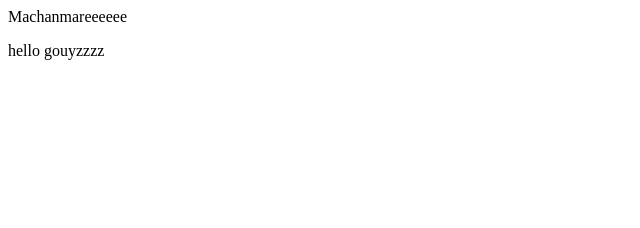
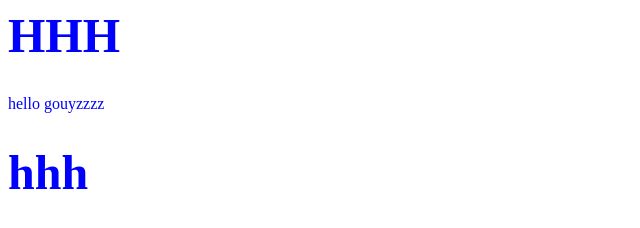
Before and after one commit to dheerajtk/HttpsRemoteRepo2, a plain HTML site: page index.html in a window 1280 px wide. Shown: the whole page, without its empty margins (0-640 px from the left). Drawn offline with Linux system fonts and the light colour scheme.

Commit message:
added STYLE tag

```diff
--- a/index.html
+++ b/index.html
@@ -1,11 +1,14 @@
 <html>
   <!-- please add CSS style -->
-<head>
-  Machanmareeeeee
-</head>
-<body>
-<p>
-hello gouyzzzz
-</p>
-</body>
+  <head>
+    <style>
+	H1 {color:blue;font-size:300%}
+	P  {color:blue}
+    </style>
+  </head>
+ <body>
+    <H1> HHH </H1>
+    <p> hello gouyzzzz </p>
+    <H1> hhh </H1>
+ </body>
 </html>
```
